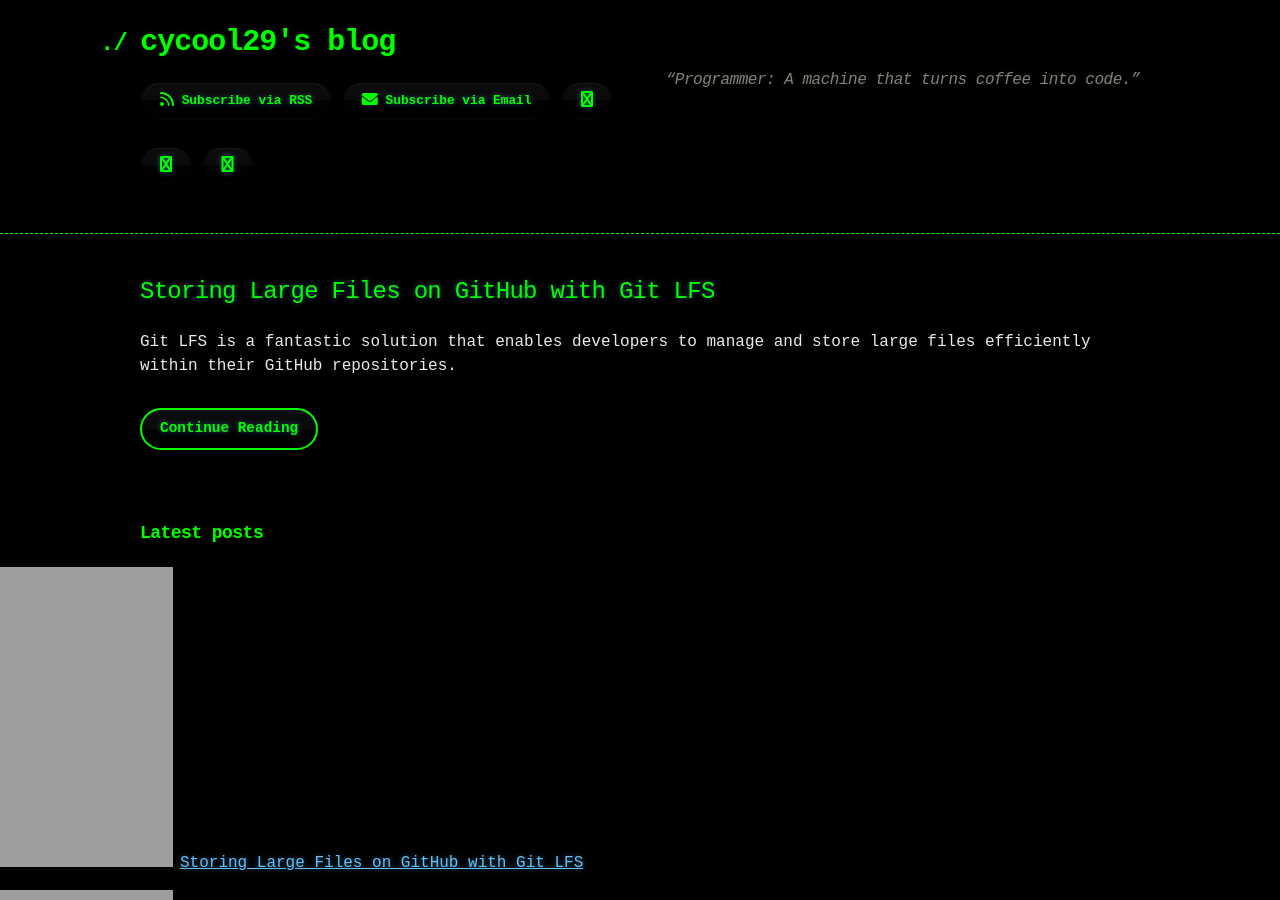
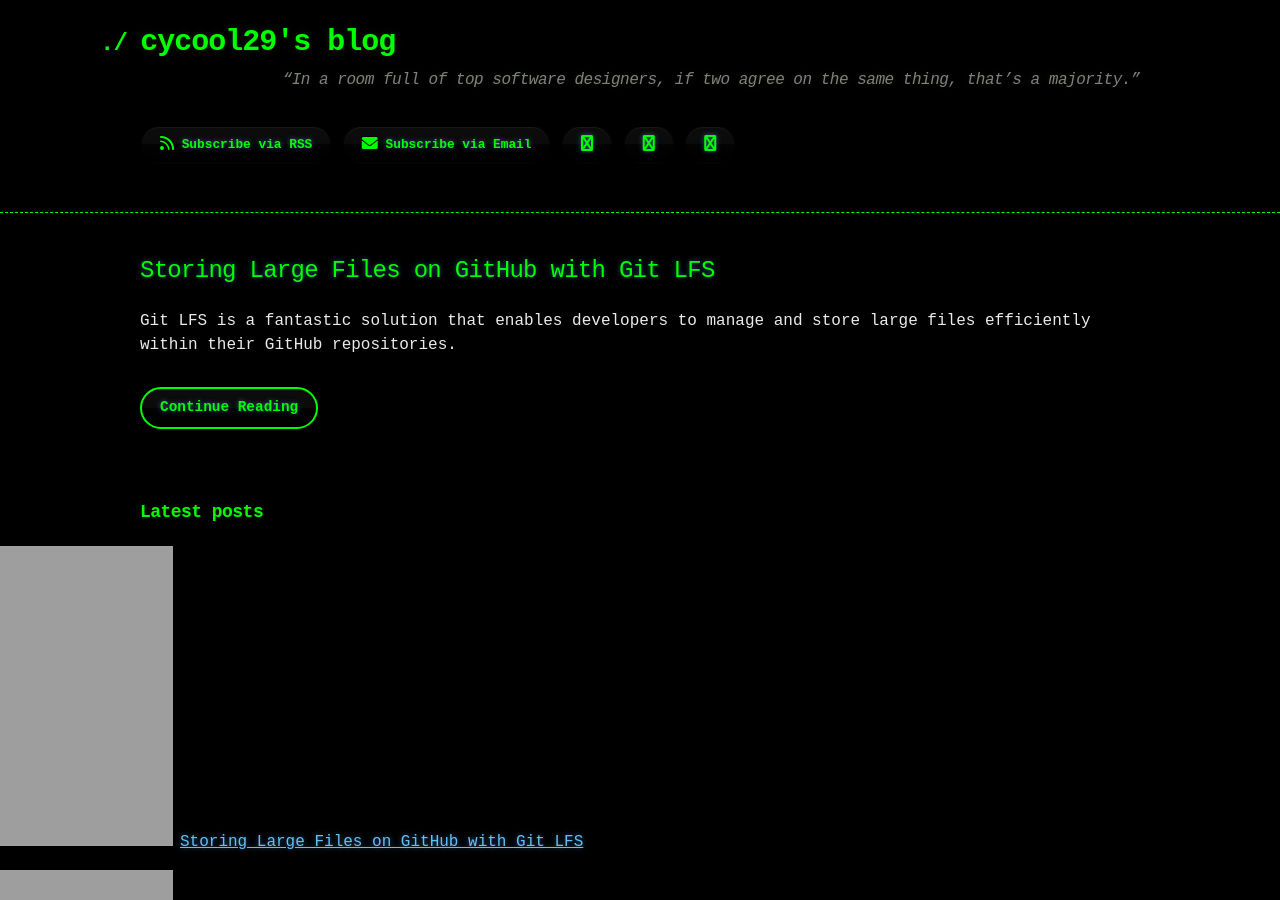
Before and after one commit to cycool29/cycool29.github.io, a Jekyll site: the page built from index.md, in a window 1280 px wide and 900 px high. Built offline with Jekyll 4.4.1, drawn with Linux system fonts in a browser that asks for light colours; a style sheet for code colours, icons or effects is not loaded.

Commit message:
Update quotes

```diff
--- a/_config.yml
+++ b/_config.yml
@@ -1,5 +1,5 @@
 title: cycool29's blog
-description: "“Programmer: A machine that turns coffee into code.” "
+description: "“In a room full of top software designers, if two agree on the same thing, that’s a majority.” "
 bio: A high school student. Intermediate in Python, Git, Bash. Learning JavaScript. He/Him. "
 author: cycool29
 url: https://cycool29.github.io
```
